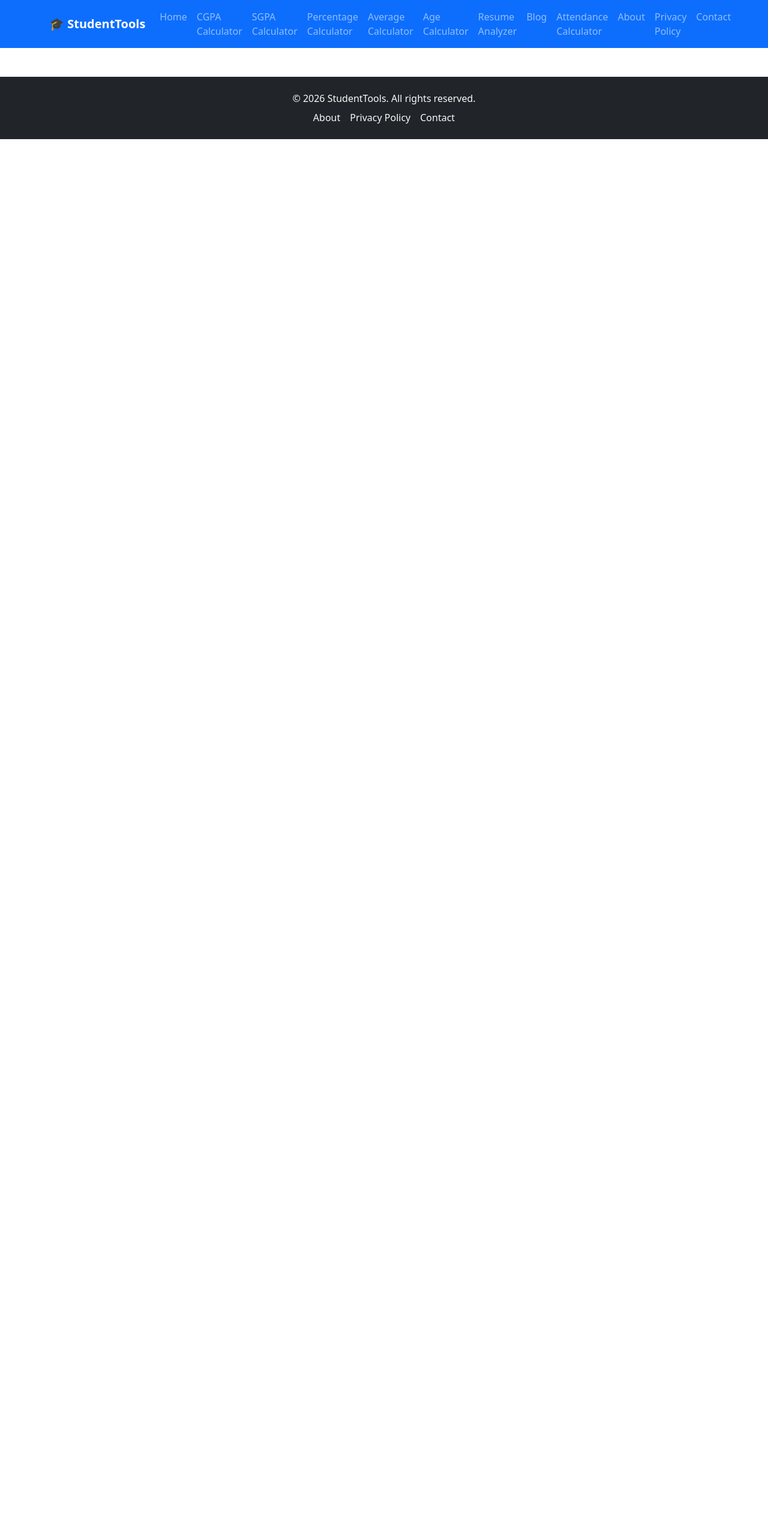
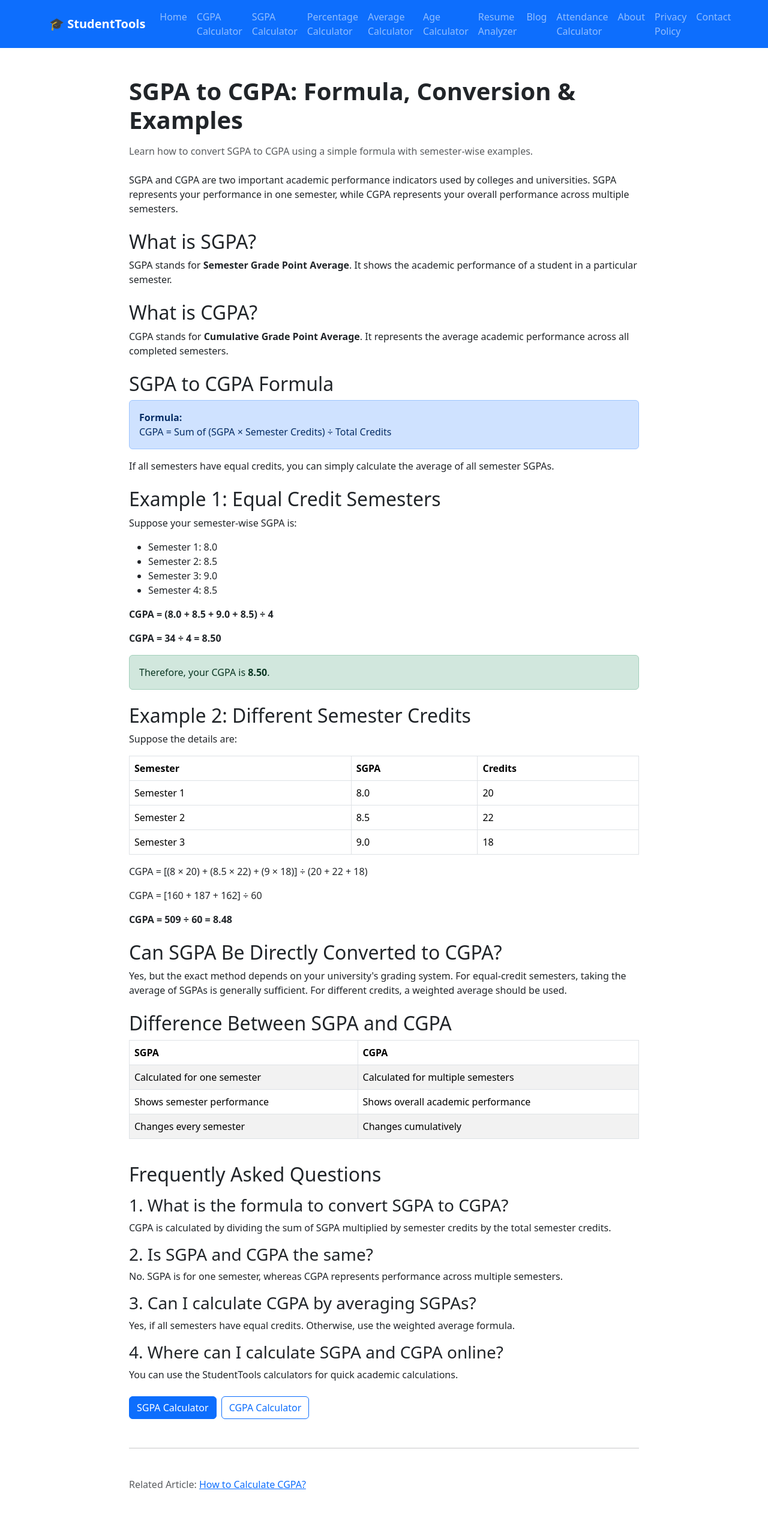
Before and after one commit to priyanshuforge/student-tools, a React (Vite) app: page /blog/sgpa-to-cgpa in a window 1280 px wide. Shown: the top 2566 px of the page at 60% size. Before the commit the page ends 800 px from the top, so only its background shows below. Built offline with nearby package versions, Linux system fonts and the light colour scheme.

Commit message:
Added SGPA to CGPA SEO blog

```diff
--- a/index.html
+++ b/index.html
@@ -10,10 +10,7 @@
 
     <title>StudentTools - Free CGPA & Attendance Calculator</title>
 
-    <meta
-      name="description"
-      content="Free online tools for students. Calculate CGPA to percentage, check attendance percentage, and find how many classes you need to reach 75% attendance."
-    />
+
 
     <meta
       name="keywords"
--- a/src/App.jsx
+++ b/src/App.jsx
@@ -21,6 +21,7 @@ import Attendance75Rule from "./pages/Attendance75Rule";
 import AttendancePercentage from "./pages/AttendancePercentage";
 import PercentageToCGPA from "./pages/PercentageToCGPA";
 import HowToCalculatePercentage from "./pages/HowToCalculatePercentage";
+import SGPAToCGPA from "./pages/SGPAToCGPA";
 function App() {
   return (
     <BrowserRouter>
@@ -43,6 +44,7 @@ function App() {
           path="/blog/how-to-calculate-cgpa"
           element={<HowToCalculateCGPA />}
         />
+        <Route path="/blog/sgpa-to-cgpa" element={<SGPAToCGPA />} />
         <Route path="/blog/75-attendance-rule" element={<Attendance75Rule />} />
         <Route
           path="/blog/how-to-calculate-percentage"
--- a/src/data/blogData.js
+++ b/src/data/blogData.js
@@ -11,6 +11,12 @@ const blogData = [
     description:
       "Understand the difference between CGPA and SGPA with simple examples.",
   },
+  {
+  slug: "sgpa-to-cgpa",
+  title: "SGPA to CGPA: Formula, Conversion & Examples",
+  description:
+    "Learn how to convert SGPA to CGPA using formulas, semester-wise examples and a simple step-by-step guide.",
+},
   {
   slug: "how-to-calculate-percentage",
   title: "How to Calculate Percentage?",
--- /dev/null
+++ b/src/pages/SGPAToCGPA.jsx
@@ -0,0 +1,236 @@
+import React from "react";
+import { Link } from "react-router-dom";
+import SEO from "../components/SEO";
+
+const SGPAToCGPA = () => {
+  return (
+    <>
+      <SEO
+        title="SGPA to CGPA Calculator: Formula, Conversion & Examples"
+        description="Learn how to convert SGPA to CGPA using the correct formula, semester-wise examples, and an easy step-by-step guide."
+        canonical="https://student-tools-liart.vercel.app/blog/sgpa-to-cgpa"
+      />
+
+      <script
+        type="application/ld+json"
+        dangerouslySetInnerHTML={{
+          __html: JSON.stringify({
+            "@context": "https://schema.org",
+            "@type": "Article",
+            headline: "SGPA to CGPA: Formula, Conversion and Examples",
+            description:
+              "Complete guide to convert SGPA into CGPA with formula and examples.",
+            author: {
+              "@type": "Organization",
+              name: "StudentTools",
+            },
+            publisher: {
+              "@type": "Organization",
+              name: "StudentTools",
+            },
+            mainEntityOfPage: {
+              "@type": "WebPage",
+              "@id": "https://student-tools-liart.vercel.app/blog/sgpa-to-cgpa",
+            },
+          }),
+        }}
+      />
+
+      <div className="container py-5">
+        <article className="mx-auto" style={{ maxWidth: "850px" }}>
+          <h1 className="fw-bold mb-3">
+            SGPA to CGPA: Formula, Conversion & Examples
+          </h1>
+
+          <p className="text-muted mb-4">
+            Learn how to convert SGPA to CGPA using a simple formula with
+            semester-wise examples.
+          </p>
+
+          <p>
+            SGPA and CGPA are two important academic performance indicators used
+            by colleges and universities. SGPA represents your performance in
+            one semester, while CGPA represents your overall performance across
+            multiple semesters.
+          </p>
+
+          <h2 className="mt-4">What is SGPA?</h2>
+          <p>
+            SGPA stands for <strong>Semester Grade Point Average</strong>. It
+            shows the academic performance of a student in a particular
+            semester.
+          </p>
+
+          <h2 className="mt-4">What is CGPA?</h2>
+          <p>
+            CGPA stands for <strong>Cumulative Grade Point Average</strong>. It
+            represents the average academic performance across all completed
+            semesters.
+          </p>
+
+          <h2 className="mt-4">SGPA to CGPA Formula</h2>
+
+          <div className="alert alert-primary">
+            <strong>Formula:</strong>
+            <br />
+            CGPA = Sum of (SGPA × Semester Credits) ÷ Total Credits
+          </div>
+
+          <p>
+            If all semesters have equal credits, you can simply calculate the
+            average of all semester SGPAs.
+          </p>
+
+          <h2 className="mt-4">Example 1: Equal Credit Semesters</h2>
+
+          <p>Suppose your semester-wise SGPA is:</p>
+
+          <ul>
+            <li>Semester 1: 8.0</li>
+            <li>Semester 2: 8.5</li>
+            <li>Semester 3: 9.0</li>
+            <li>Semester 4: 8.5</li>
+          </ul>
+
+          <p>
+            <strong>CGPA = (8.0 + 8.5 + 9.0 + 8.5) ÷ 4</strong>
+          </p>
+
+          <p>
+            <strong>CGPA = 34 ÷ 4 = 8.50</strong>
+          </p>
+
+          <div className="alert alert-success">
+            Therefore, your CGPA is <strong>8.50</strong>.
+          </div>
+
+          <h2 className="mt-4">Example 2: Different Semester Credits</h2>
+
+          <p>Suppose the details are:</p>
+
+          <div className="table-responsive">
+            <table className="table table-bordered">
+              <thead>
+                <tr>
+                  <th>Semester</th>
+                  <th>SGPA</th>
+                  <th>Credits</th>
+                </tr>
+              </thead>
+              <tbody>
+                <tr>
+                  <td>Semester 1</td>
+                  <td>8.0</td>
+                  <td>20</td>
+                </tr>
+                <tr>
+                  <td>Semester 2</td>
+                  <td>8.5</td>
+                  <td>22</td>
+                </tr>
+                <tr>
+                  <td>Semester 3</td>
+                  <td>9.0</td>
+                  <td>18</td>
+                </tr>
+              </tbody>
+            </table>
+          </div>
+
+          <p>CGPA = [(8 × 20) + (8.5 × 22) + (9 × 18)] ÷ (20 + 22 + 18)</p>
+
+          <p>CGPA = [160 + 187 + 162] ÷ 60</p>
+
+          <p>
+            <strong>CGPA = 509 ÷ 60 = 8.48</strong>
+          </p>
+
+          <h2 className="mt-4">Can SGPA Be Directly Converted to CGPA?</h2>
+
+          <p>
+            Yes, but the exact method depends on your university's grading
+            system. For equal-credit semesters, taking the average of SGPAs is
+            generally sufficient. For different credits, a weighted average
+            should be used.
+          </p>
+
+          <h2 className="mt-4">Difference Between SGPA and CGPA</h2>
+
+          <div className="table-responsive">
+            <table className="table table-striped table-bordered">
+              <thead>
+                <tr>
+                  <th>SGPA</th>
+                  <th>CGPA</th>
+                </tr>
+              </thead>
+              <tbody>
+                <tr>
+                  <td>Calculated for one semester</td>
+                  <td>Calculated for multiple semesters</td>
+                </tr>
+                <tr>
+                  <td>Shows semester performance</td>
+                  <td>Shows overall academic performance</td>
+                </tr>
+                <tr>
+                  <td>Changes every semester</td>
+                  <td>Changes cumulatively</td>
+                </tr>
+              </tbody>
+            </table>
+          </div>
+
+          <h2 className="mt-4">Frequently Asked Questions</h2>
+
+          <h3 className="mt-3">
+            1. What is the formula to convert SGPA to CGPA?
+          </h3>
+          <p>
+            CGPA is calculated by dividing the sum of SGPA multiplied by
+            semester credits by the total semester credits.
+          </p>
+
+          <h3 className="mt-3">2. Is SGPA and CGPA the same?</h3>
+          <p>
+            No. SGPA is for one semester, whereas CGPA represents performance
+            across multiple semesters.
+          </p>
+
+          <h3 className="mt-3">3. Can I calculate CGPA by averaging SGPAs?</h3>
+          <p>
+            Yes, if all semesters have equal credits. Otherwise, use the
+            weighted average formula.
+          </p>
+
+          <h3 className="mt-3">
+            4. Where can I calculate SGPA and CGPA online?
+          </h3>
+          <p>
+            You can use the StudentTools calculators for quick academic
+            calculations.
+          </p>
+
+          <div className="mt-4">
+            <Link to="/sgpa-calculator" className="btn btn-primary me-2">
+              SGPA Calculator
+            </Link>
+
+            <Link to="/cgpa-calculator" className="btn btn-outline-primary">
+              CGPA Calculator
+            </Link>
+          </div>
+
+          <hr className="my-5" />
+
+          <p className="text-muted">
+            Related Article:{" "}
+            <Link to="/blog/how-to-calculate-cgpa">How to Calculate CGPA?</Link>
+          </p>
+        </article>
+      </div>
+    </>
+  );
+};
+
+export default SGPAToCGPA;
```
